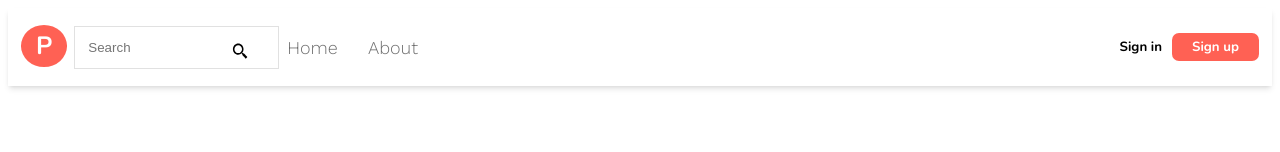
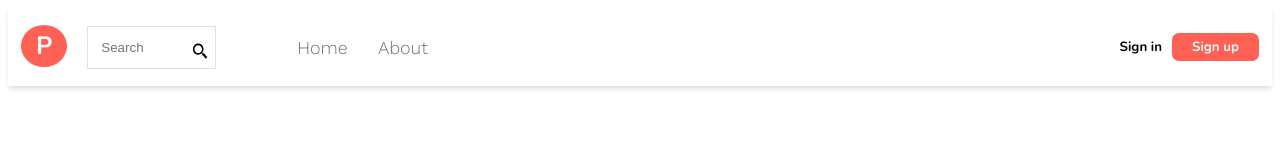
Before and after one commit to Hebary/product-hunt-next-ts, a Next.js app: page /login in a window 1280 px wide. Shown: the top 152 px of the page. Built offline with nearby package versions, Linux system fonts and the light colour scheme; no server answers.

Commit message:
update search-bar

```diff
--- a/components/ui/Search.tsx
+++ b/components/ui/Search.tsx
@@ -8,13 +8,14 @@
 
 
 export const InputText = styled.input`
-    max-width: 300px;
     padding: 1.3rem;
     border: 1px solid var(--gray3);
     &:focus{
         outline: none;
     }
-`;
+    width: 60%;
+    margin-left: 10px;
+    `;
 
 const InputBtn = styled.button`
     display: flex;
@@ -28,13 +29,15 @@
     &:hover{
         cursor: pointer;
     }
+        left:90px;
 `;
 const Form = styled.form`
     position: relative;
-    left:7px;
+    left: 10px;
     @media (max-width: 768px) {
         margin: 0 auto;
     }
+
 `;
 
 export const Search : FC = () => {
```
